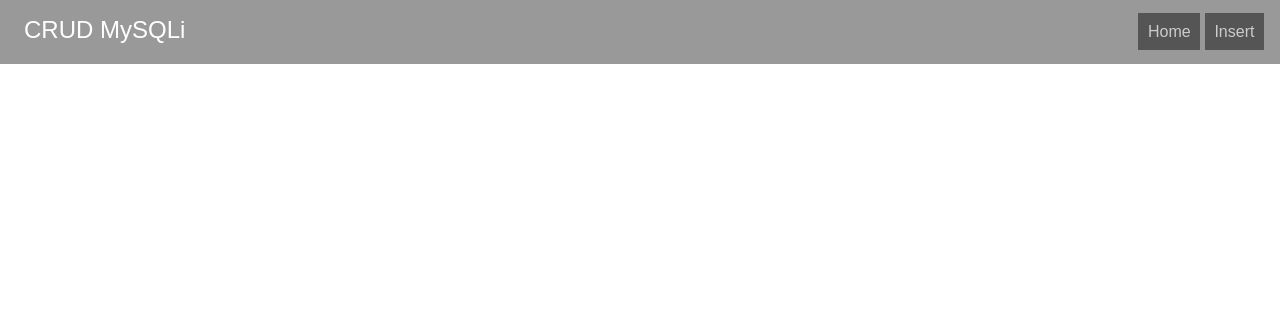
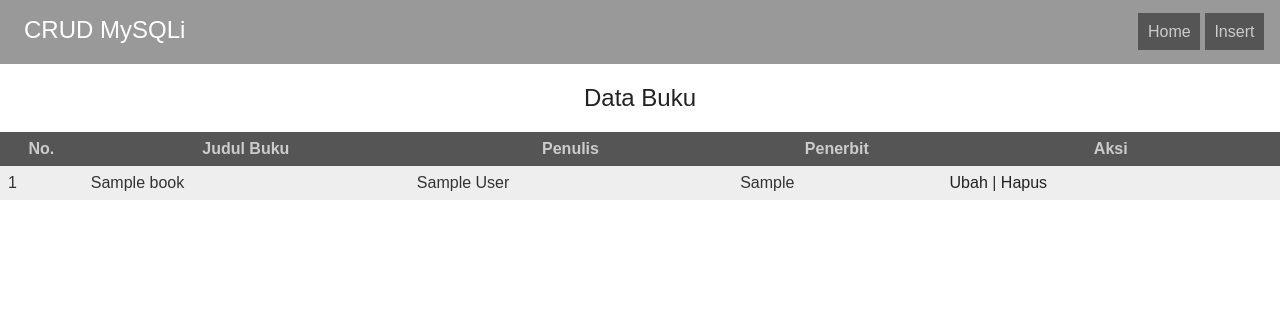
Before and after one commit to Kanartia/CRUD-MySQLi-PHP-Procedural, a PHP site: page / in a window 1280 px wide. Shown: the top 324 px of the page. Run offline with PHP 8.4, Linux system fonts and the light colour scheme; tables that the repository leaves empty or names only in its code hold one stand-in row (values such as "Sample post").

Commit message:
adding delete and show from db

```diff
--- a/assets/css/style.css
+++ b/assets/css/style.css
@@ -9,9 +9,12 @@ body {
 }
 a {
     text-decoration: none;
+    color: #222;
 }
 header {
+    display: table;
     background: #999;
+    width: 100%;
     height: 4em;
 }
 header h1 {
@@ -42,9 +45,9 @@ section .has-form {
     max-width: 40em;
     margin: 0 auto;
 }
-section .has-form h2 {
+h2 {
     text-align: center;
-    color: #999;
+    color: #222;
     font-weight: normal;
 }
 input[type="text"] {
@@ -73,3 +76,21 @@ label {
     font-size: 0.9em;
     padding: 0.5em;
 }
+table {
+    width: 100%;
+}
+table tr {
+    background: #eee;
+}
+table tr:nth-child(2n) {
+    background: #ccc;
+}
+table th {
+    color: #ccc;
+    line-height: 2;
+    background: #555;
+}
+table td {
+    color: #333;
+    padding: 0.5em;
+}
--- /dev/null
+++ b/delete.php
@@ -0,0 +1,6 @@
+<?php
+include 'connect.php';
+$id = $_GET['id'];
+$query = "DELETE FROM book WHERE id_book=$id";
+$result = mysqli_query($connect, $query) or die(mysqli_error($connect));
+header('location: index.php');
--- a/header.php
+++ b/header.php
@@ -1,3 +1,4 @@
+<?php include 'connect.php'; ?>
 <html>
     <head>
         <meta charset="UTF-8">
--- a/index.php
+++ b/index.php
@@ -1,5 +1,49 @@
-<?php include 'header.php'; ?>
+<?php
+include 'header.php';
+$query = "SELECT * FROM book";
+$result = mysqli_query($connect, $query);
+$count = mysqli_num_rows($result);
+$i = 1;
+?>
 <section>
-
+    <h2>Data Buku</h2>
+    <table cellspacing="0">
+        <thead>
+            <tr>
+                <th>No.</th>
+                <th>Judul Buku</th>
+                <th>Penulis</th>
+                <th>Penerbit</th>
+                <th>Aksi</th>
+            </tr>
+        </thead>
+        <tbody>
+            <?php
+            if ($count != 0) {
+                while ($row = mysqli_fetch_array($result)):
+                    ?>
+                    <tr>
+                        <td><?php echo $i; ?></td>
+                        <td><?php echo $row['book_title']; ?></td>
+                        <td><?php echo $row['author']; ?></td>
+                        <td><?php echo $row['publisher']; ?></td>
+                        <td>
+                            <a href="">Ubah</a> |
+                            <a href="delete.php?id=<?php echo $row['id_book']; ?>">Hapus</a>
+                        </td>
+                    </tr>
+                    <?php
+                    $i++;
+                endwhile;
+            } else {
+                ?>
+                <tr>
+                    <td colspan="5" style="text-align: center;">Data tidak ditemukan</td>
+                </tr>
+                <?php
+            }
+            ?>
+        </tbody>
+    </table>
 </section>
 <?php include 'footer.php'; ?>
--- a/insert.php
+++ b/insert.php
@@ -1,7 +1,5 @@
 <?php
-
 include 'header.php';
-include 'connect.php';
 $book_title = isset($_POST['book_title']) ? mysqli_real_escape_string($connect, $_POST['book_title']) : '';
 $author = isset($_POST['author']) ? mysqli_real_escape_string($connect, $_POST['author']) : '';
 $publisher = isset($_POST['publisher']) ? mysqli_real_escape_string($connect, $_POST['publisher']) : '';
```
